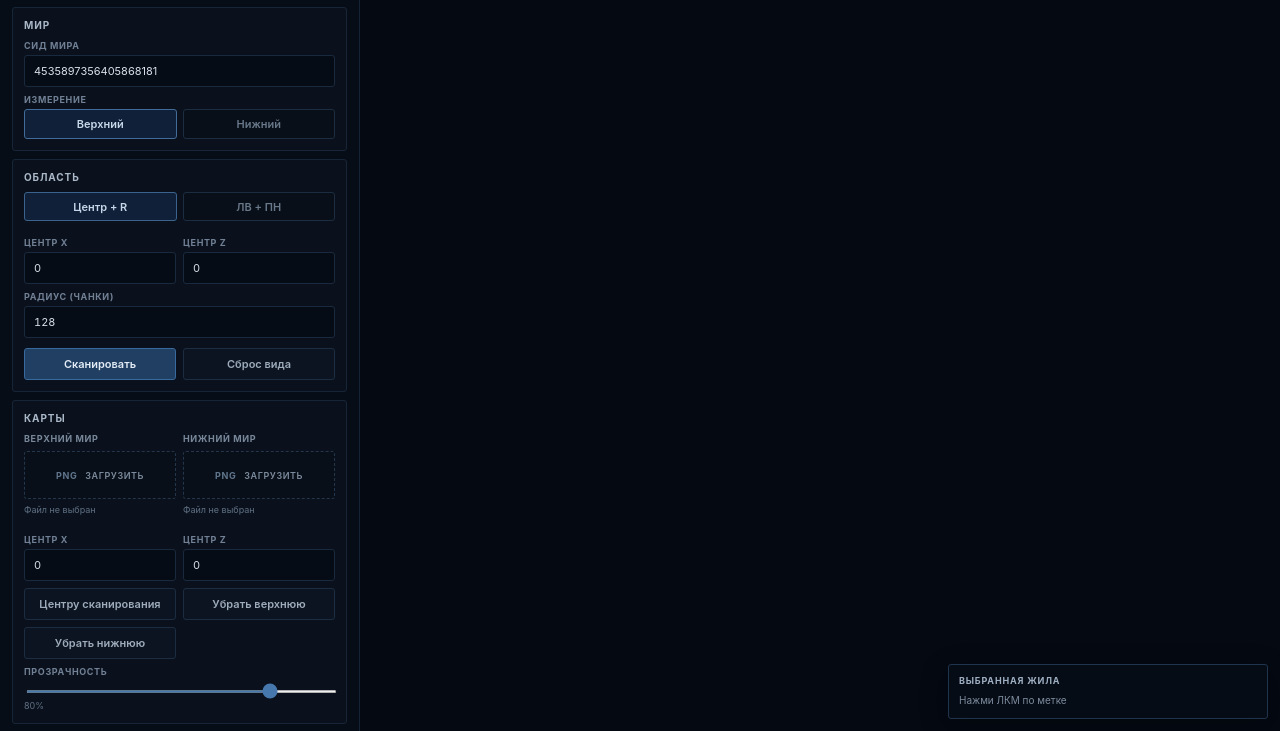
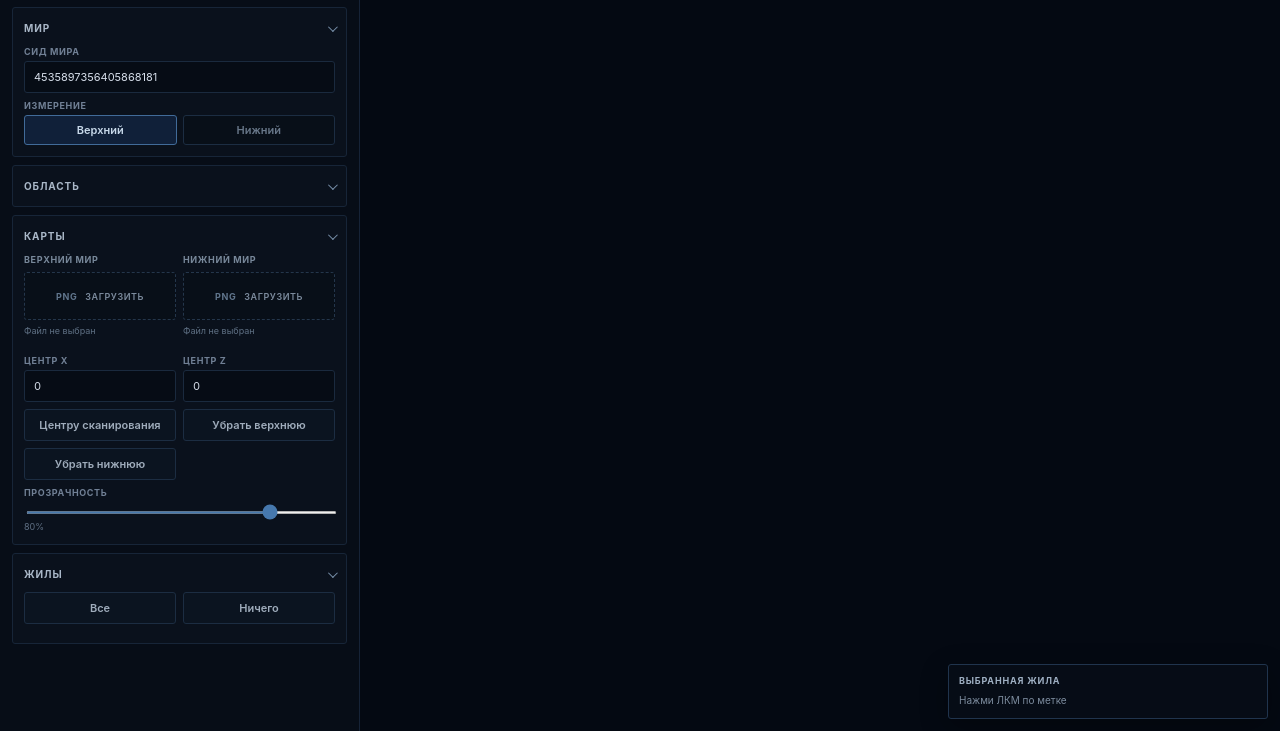
Before and after one commit to lord-Vampirion-Tech/coe-seed-scanner, a plain HTML site: page index.html in a window 1280 px wide. Shown: the part 69-800 px from the top of the page. Drawn offline with Linux system fonts and the light colour scheme.

Commit message:
Make sidebar sections collapsible

```diff
--- a/index.html
+++ b/index.html
@@ -753,7 +753,8 @@
       </div>
 
       <div class="section">
-        <h2>Мир</h2>
+        <button class="section-toggle" type="button" aria-expanded="true" aria-controls="section-content-1">Мир<span class="collapse-chevron" aria-hidden="true"></span></button>
+        <div class="section-content" id="section-content-1">
         <label for="seed">Сид мира</label>
         <input id="seed" type="text" value="4535897356405868181" spellcheck="false">
         <label>Измерение</label>
@@ -762,9 +763,10 @@
           <button data-dim="nether">Нижний</button>
         </div>
       </div>
-
+      </div>
       <div class="section">
-        <h2>Область</h2>
+        <button class="section-toggle" type="button" aria-expanded="false" aria-controls="section-content-2">Область<span class="collapse-chevron" aria-hidden="true"></span></button>
+        <div class="section-content" id="section-content-2" hidden>
         <div class="scan-mode">
           <button id="modeCenter" class="active">Центр + R</button>
           <button id="modeCorners">ЛВ + ПН</button>
@@ -793,9 +795,10 @@
           <button id="resetView">Сброс вида</button>
         </div>
       </div>
-
+      </div>
       <div class="section">
-        <h2>Карты</h2>
+        <button class="section-toggle" type="button" aria-expanded="true" aria-controls="section-content-3">Карты<span class="collapse-chevron" aria-hidden="true"></span></button>
+        <div class="section-content" id="section-content-3">
         <div class="map-source-grid">
           <div class="map-source">
             <div class="map-source-title">ВЕРХНИЙ МИР</div>
@@ -832,14 +835,16 @@
         <input id="mapOpacity" type="range" min="0" max="100" value="80">
         <div id="mapOpacityValue" class="tiny" style="margin-top:4px">80%</div>
       </div>
-
+      </div>
       <div class="section">
-        <h2>Жилы</h2>
+        <button class="section-toggle" type="button" aria-expanded="true" aria-controls="section-content-4">Жилы<span class="collapse-chevron" aria-hidden="true"></span></button>
+        <div class="section-content" id="section-content-4">
         <div class="btnrow" style="margin-bottom:8px">
           <button id="allOn">Все</button>
           <button id="allOff">Ничего</button>
         </div>
         <div id="veinList" class="vein-list"></div>
+      </div>
       </div>
 
     </aside>
```
